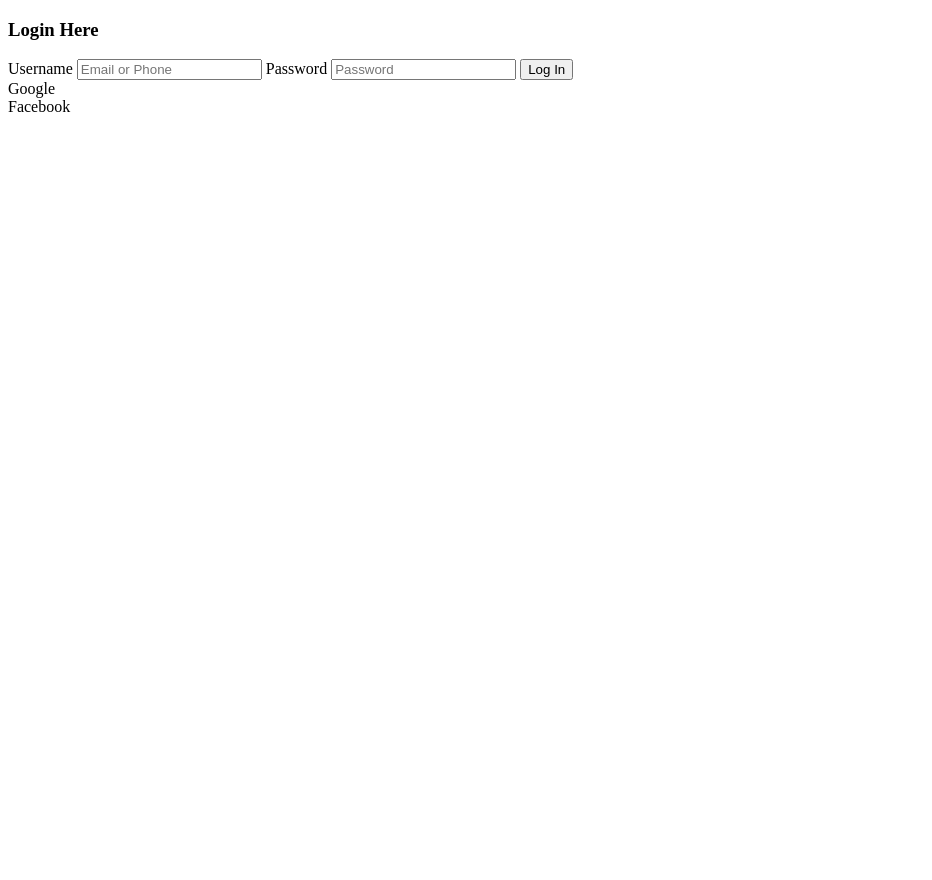
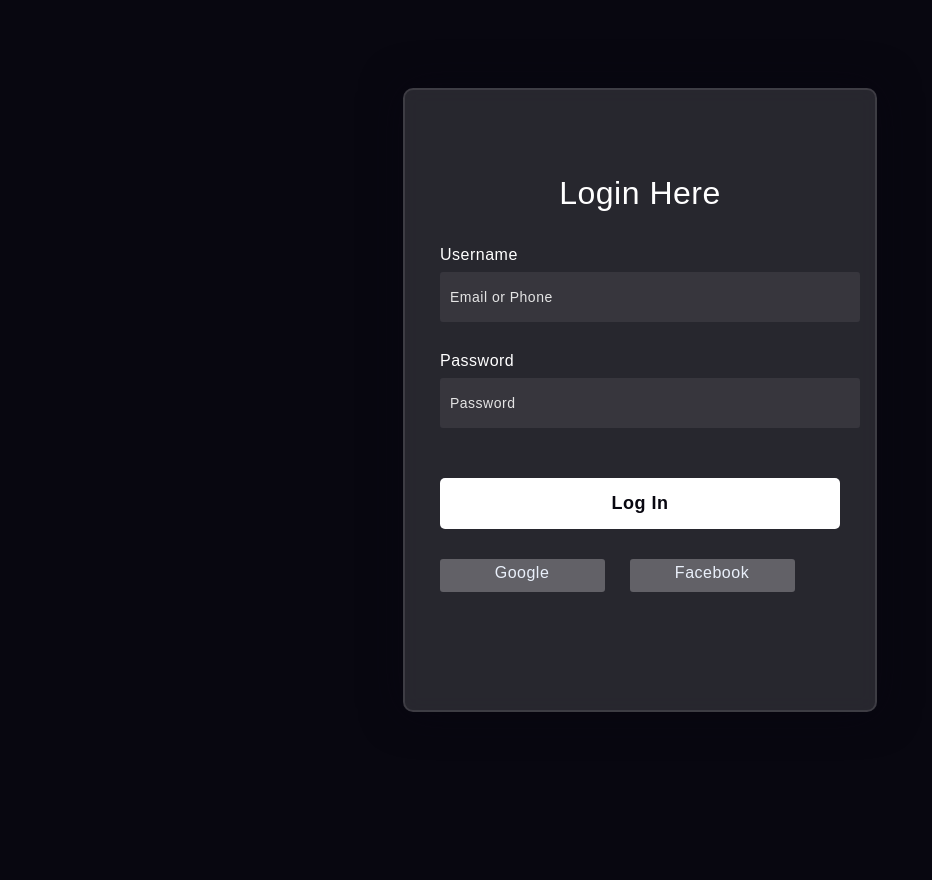
Before and after one commit to luisfv10/Login-Interface, a plain HTML site: page index.html in a window 1280 px wide. Shown: the whole page, without its empty margins (0-932 px from the left). Before the commit the page ends 800 px from the top, so only its background shows below. Drawn offline with Linux system fonts and the light colour scheme.

Commit message:
Starting Model

```diff
--- a/index.html
+++ b/index.html
@@ -4,6 +4,7 @@
     <meta charset="UTF-8">
     <meta name="viewport" content="width=device-width, initial-scale=1.0">
     <title>Login</title>
+    <link rel="stylesheet" href="./style.css">
 </head>
 <body>
     <div class="background">
--- a/style.css
+++ b/style.css
@@ -0,0 +1,104 @@
+body {
+    background-color: #080710;
+}
+
+.background {
+    width: 430px;
+    height: 480px;
+    position: absolute;
+    transform: translate(-50%, -50);
+    left: 50%;
+    top: 50%;
+}
+
+form {
+    height: 520px;
+    width: 400px;
+    background-color: rgba(255, 255, 255, 0.13);
+    position: absolute;
+    transform: translate(-50%, -50%);
+    top: 50%;
+    left: 50%;
+    border-radius: 10px;
+    backdrop-filter: blur(10px);
+    border: 2px solid rgba(255, 255, 255, 0.1);
+    box-shadow: 0 0 40px rgba(8, 7, 16, 0.6);
+    padding: 50px 35px;
+}
+
+form * {
+    font-family: Arial, Helvetica, sans-serif;
+    color: #ffffff;
+    letter-spacing: 0.5px;
+    outline: none;
+    border: none;
+}
+
+form h3 {
+    font-size: 32px;
+    font-weight: 500;
+    line-height: 42px;
+    text-align: center;
+}
+
+label {
+    display: block;
+    margin-top: 30px;
+    font-size: 16px;
+    font-weight: 500;
+}
+
+input {
+    display: block;
+    height: 50px;
+    width: 100%;
+    background-color: rgba(255, 255, 255, 0.07);
+    border-radius: 3px;
+    padding: 0 10px;
+    margin-top: 8px;
+    font-size: 14px;
+    font-weight: 300;
+}
+
+::placeholder {
+    color: #e5e5e5;
+}
+
+button {
+    margin-top: 50px;
+    width: 100%;
+    background-color: #ffffff;
+    color: #080710;
+    padding: 15px 0;
+    font-size: 18px;
+    font-weight: 600;
+    border-radius: 5px;
+    cursor: pointer;
+}
+
+.social {
+    margin-top: 30px;
+    display: flex;
+}
+
+.social div {
+    background: red;
+    width: 150px;
+    border-radius: 3px;
+    padding: 5px 10px 10px 5px;
+    background-color: rgba(255, 255, 255, 0.27);
+    color: #eaf0fb;
+    text-align: center;
+}
+
+.social div:hover {
+    background-color: rgba(255, 255, 255, 0.47);
+}
+
+.social .fb {
+    margin-left: 25px;
+}
+
+.social i {
+    margin-right: 4px;
+}
```
